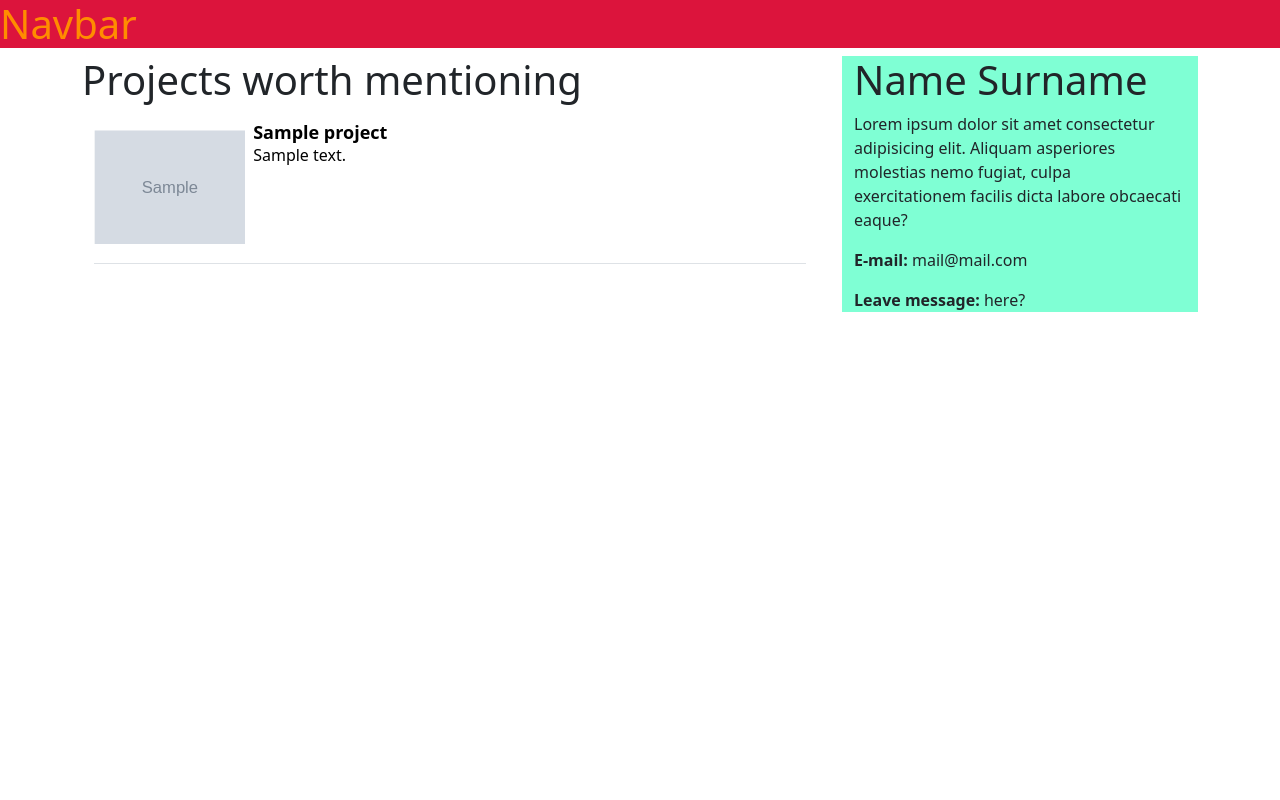
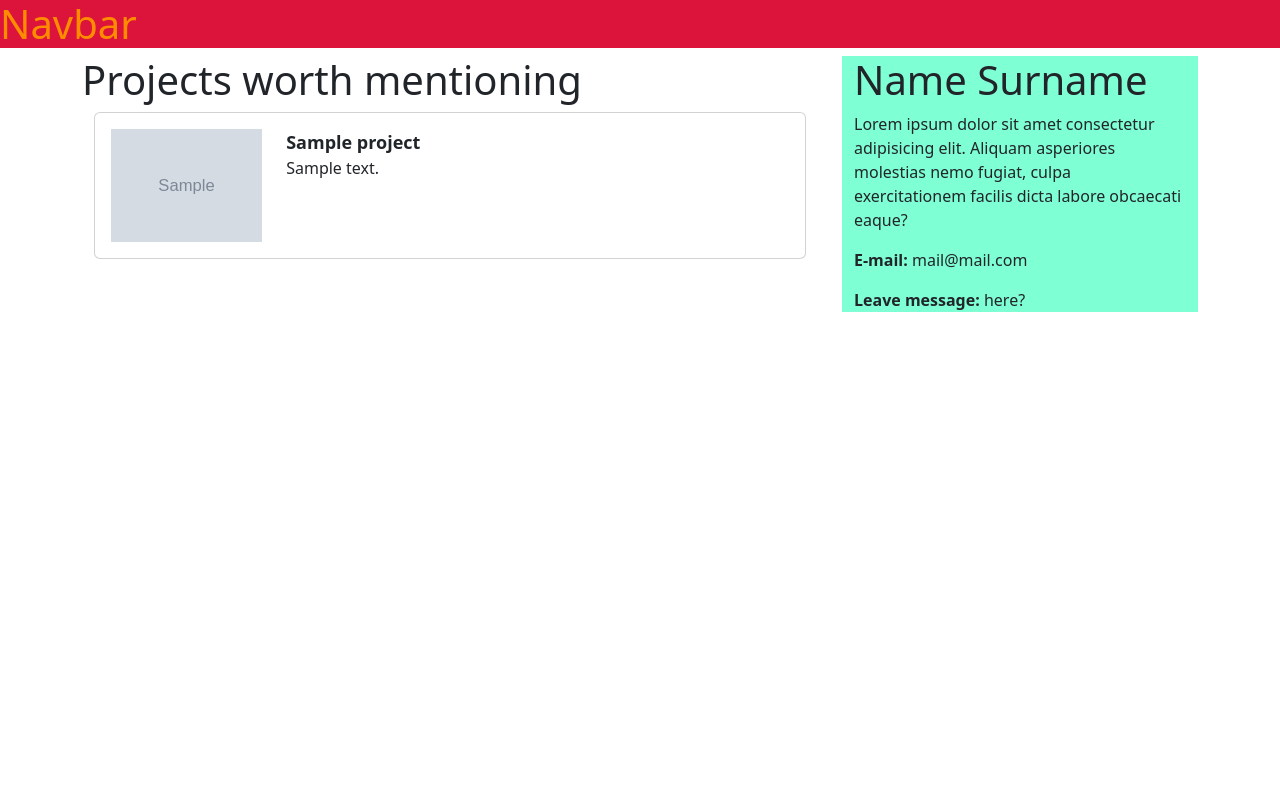
Before and after one commit to czyzlukasz/lukaszczyzdotcom, a Django app: page / in a window 1280 px wide. Run offline with Django 4.2, Linux system fonts and the light colour scheme; tables that the repository leaves empty hold one stand-in row (values such as "Sample post"); grey boxes marked "Sample" are stand-in pictures.

Commit message:
Moved from table for the project list to card

```diff
--- a/logbook/static/logbook/style.css
+++ b/logbook/static/logbook/style.css
@@ -1,31 +1,7 @@
-td {
-    position: relative;
-}
-
-table {
-    table-layout: fixed;
-}
-
-:root {
-    --project-thumbnail-size: 4cm;
-}
-
 .project-thumbnail {
     object-fit: scale-down;
-    max-height: var(--project-thumbnail-size);
-    max-width: var(--project-thumbnail-size);
-    position: absolute;
-    top: 50%;
-    left: 50%;
-    transform: translate(-50%, -50%);
-}
-
-.project-thumbnail-item {
-    width: var(--project-thumbnail-size);
-}
-
-.project-row {
-    height: var(--project-thumbnail-size);
+    max-height: 4cm;
+    max-width: 4cm;
 }
 
 .project-name {
--- a/logbook/templates/logbook/project_list.html
+++ b/logbook/templates/logbook/project_list.html
@@ -3,25 +3,18 @@
 
 <h1>Projects worth mentioning</h1>
 <div class="container">
-    <div class="row">
-        <div class="col-12">
-            <div class="table-responsive">
-                <table class="table">
-                    <tbody>
-                        {% for project in projects%}
-                        <tr class="my-debug project-row">
-                            <td class="project-thumbnail-item">
-                                <img src={{project.image.url}} class="project-thumbnail"/>
-                            </td>
-                            <td>
-                                <div class="project-name">{{project.project_name}}</div>
-                                <div class="project-desc">{{project.project_description | truncatewords:30}}</div>
-                            </td>
-                        </tr>
-                        {% endfor %}
-                    </tbody>
-                </table>
+        {% for project in projects%}
+            <div class="card card-body mb-3">
+                <div class="row">
+                    <div class="col-auto">
+                    <img src={{project.image.url}} class="project-thumbnail"/>
+                    </div>
+                    <div class="col">
+                        <div class="project-name"> {{project.project_name}} </div>
+                        <div class="project-desc"> {{project.project_description | truncatewords:40}}</div>
+                    </div>
+                    <a href="#" class="stretched-link"></a>
+                </div>
             </div>
-        </div>
-    </div>
+        {% endfor %}
 </div>
```
